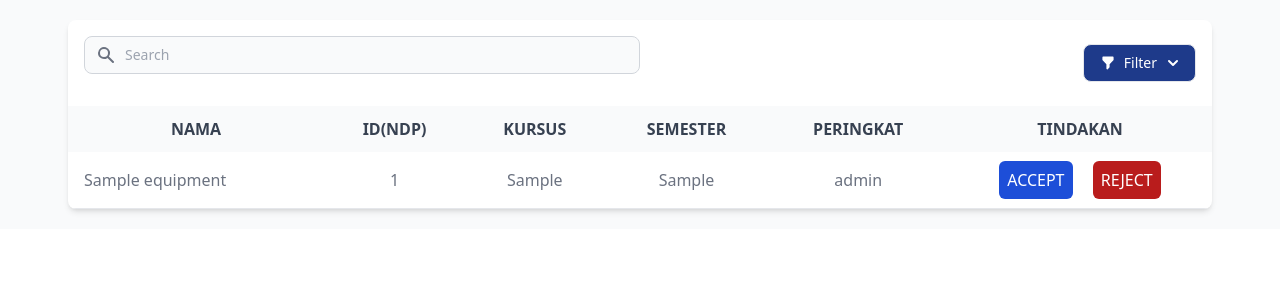
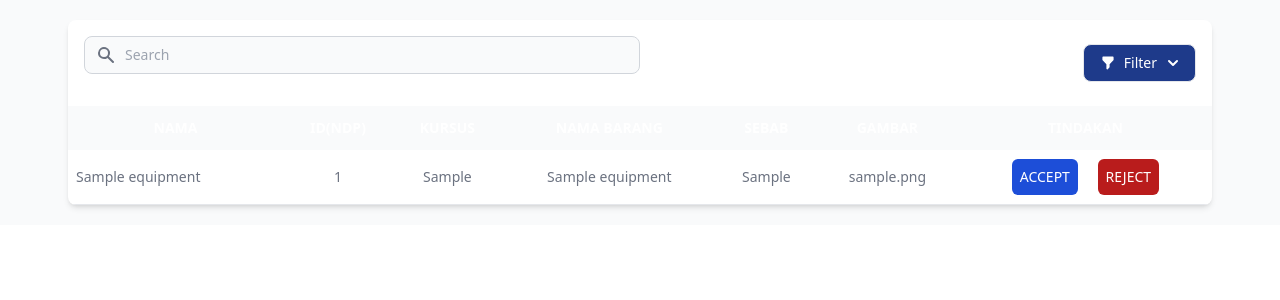
Before and after one commit to Nasy08/EquipmentLicense, a PHP site: page /admin-inbox.php in a window 1280 px wide. Shown: the part 70-370 px from the top of the page. Run offline with PHP 8.4, Linux system fonts and the light colour scheme; tables that the repository leaves empty or names only in its code hold one stand-in row (values such as "Sample post"); some libraries are stand-ins or nearby versions.

Commit message:
tolongla

```diff
--- a/admin-inbox.php
+++ b/admin-inbox.php
@@ -116,15 +116,16 @@ $result = mysqli_query($conn, "SELECT * FROM equipment ORDER BY id DESC");
                     </div>
                 </div>
                 <div class="overflow-x-auto">
-                    <table class="w-full text-md text-gray-500 dark:text-gray-400">
-                        <thead class="text-md text-gray-700 uppercase bg-gray-50 dark:bg-gray-700 dark:text-gray-400">
+                    <table class="w-full text-sm font-medium text-gray-500 dark:text-gray-400">
+                        <thead class="text-md text-white uppercase bg-gray-50 dark:bg-gray-700">
                             <tr>
-                                <th scope="col" class="px-4 py-3">Nama</th>
-                                <th scope="col" class="px-4 py-3">ID(NDP)</th>
-                                <th scope="col" class="px-4 py-3">Kursus</th>
-                                <th scope="col" class="px-4 py-3">Semester</th>
-                                <th scope="col" class="px-4 py-3">Peringkat</th>
-                                <th scope="col" class="px-8 py-3">Tindakan</th>
+                                <th scope="col" class="px-2 py-3">Nama</th>
+                                <th scope="col" class="px-2 py-3">ID(NDP)</th>
+                                <th scope="col" class="px-2 py-3">Kursus</th>
+                                <th scope="col" class="px-2 py-3">Nama Barang</th>
+                                <th scope="col" class="px-2 py-3">Sebab</th>
+                                <th scope="col" class="px-2 py-3">Gambar</th>
+                                <th scope="col" class="px-2 py-3">Tindakan</th>
                             </tr>
                         </thead>
                         <tbody id="showiddata">
@@ -134,17 +135,18 @@ $result = mysqli_query($conn, "SELECT * FROM equipment ORDER BY id DESC");
                             $result = mysqli_query($conn, $sql);
                             while ($r = mysqli_fetch_array($result)){
                             ?>
-                                <td class="px-4 py-3 text-left"><?php echo $r['name']; ?></td>
-                                <td class="px-4 py-3 text-center"><?php echo $r['id']; ?></td>
-                                <td class="px-4 py-3 text-center"><?php echo $r['course']; ?></td>
-                                <td class="px-4 py-3 text-center"><?php echo $r['sem']; ?></td>
-                                <td class="px-4 py-3 text-center"><?php echo $r['level']; ?></td>
+                                <td class="px-2 py-3 text-left"><?php echo $r['name']; ?></td>
+                                <td class="px-2 py-3 text-center"><?php echo $r['id']; ?></td>
+                                <td class="px-2 py-3 text-center"><?php echo $r['course']; ?></td>
+                                <td class="px-2 py-3 text-center"><?php echo $r['item_name']; ?></td>
+                                <td class="px-2 py-3 text-center"><?php echo $r['item_reason']; ?></td>
+                                <td class="px-2 py-3 text-center" src="./item_image/"><?php echo $r['image']; ?></td>
                                 <td class="d-flex justify-content-center text-center">
                                     <a href='function/approve.php?id=<?php echo $r['id'];?>'><button
-                                            class="rounded-md bg-blue-700 text-white p-2 m-2">ACCEPT</button></a>
+                                            class="rounded-md bg-blue-700 text-white font-medium p-2 m-2">ACCEPT</button></a>
                                     <a href='function/reject.php?id=<?php echo $r['id'];?>'
                                         onclick="return confirm('Are you sure you want to REJECT this request?')"><button
-                                            class="rounded-md bg-red-700 text-white p-2 m-2">REJECT</button></a>
+                                            class="rounded-md bg-red-700 text-white font-medium p-2 m-2">REJECT</button></a>
                                 </td>
                             </tr>
                         </tbody>
```
Also changed, not shown: function/approve.php (added), function/info.php (added), function/reject.php (added).
